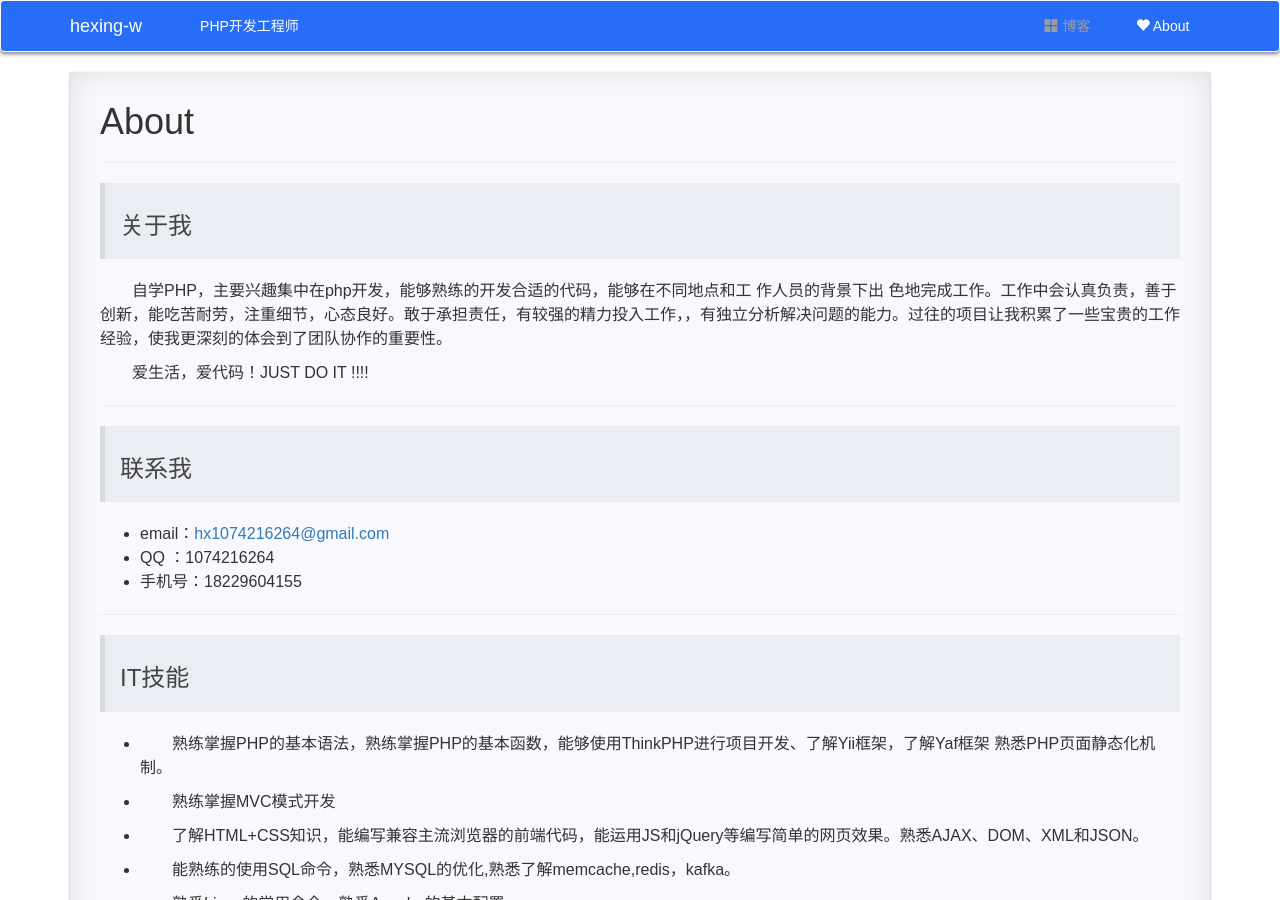
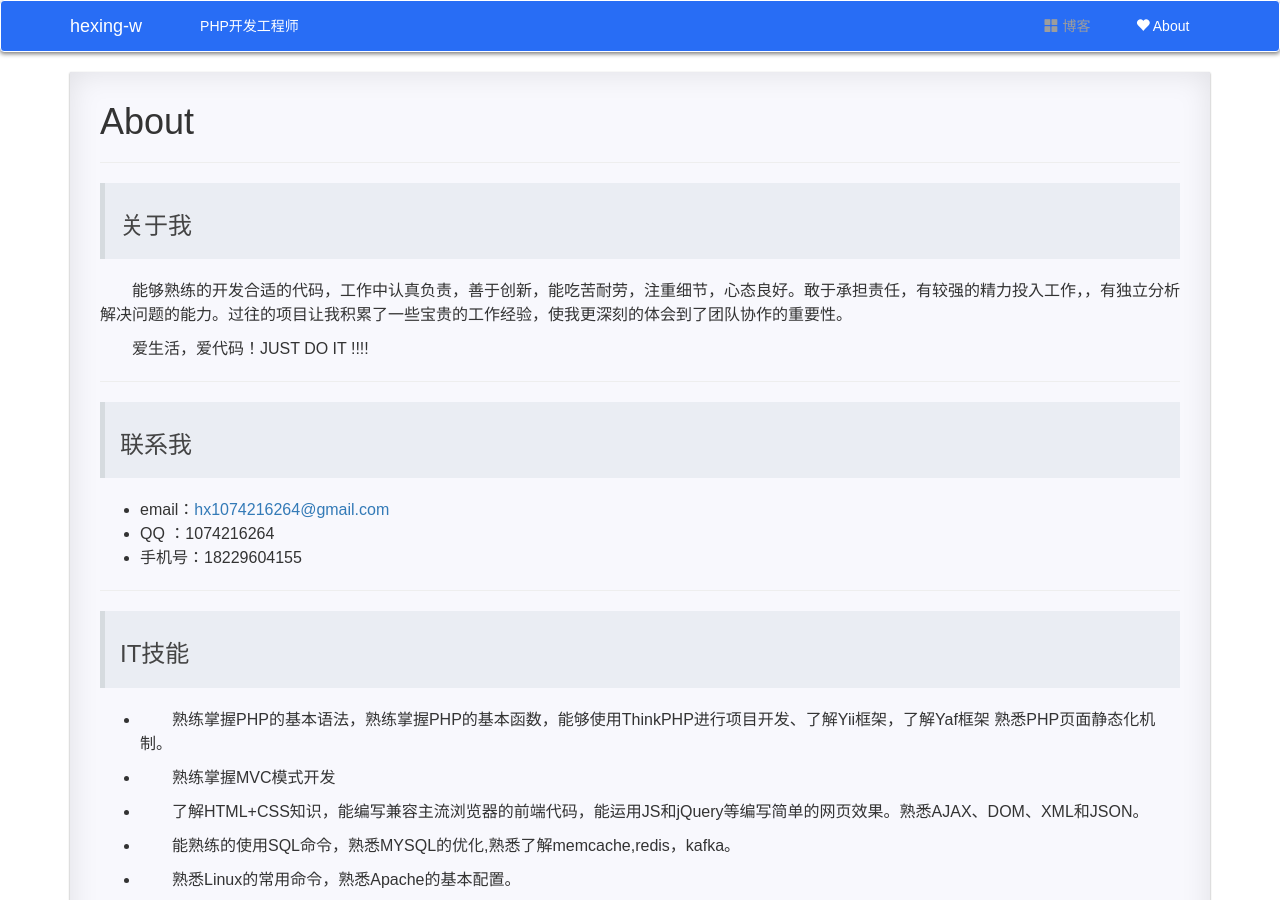
Before and after one commit to hexing-w/hexing-w.github.io, a Jekyll site: the page built from pages/2about.md, in a window 1280 px wide and 900 px high. Built offline with Jekyll 4.4.1, drawn with Linux system fonts in a browser that asks for light colours; nearby versions of some CDN libraries; comment, search, counter and statistics services are not loaded; a style sheet for code colours, icons or effects is not loaded.

Commit message:
update resume me

```diff
--- a/pages/2about.md
+++ b/pages/2about.md
@@ -7,7 +7,7 @@ icon: glyphicon-heart
 
 > ### 关于我
 
-   自学PHP，主要兴趣集中在php开发，能够熟练的开发合适的代码，能够在不同地点和工 作人员的背景下出   色地完成工作。工作中会认真负责，善于创新，能吃苦耐劳，注重细节，心态良好。敢于承担责任，有较强的精力投入工作，，有独立分析解决问题的能力。过往的项目让我积累了一些宝贵的工作经验，使我更深刻的体会到了团队协作的重要性。
+   能够熟练的开发合适的代码，工作中认真负责，善于创新，能吃苦耐劳，注重细节，心态良好。敢于承担责任，有较强的精力投入工作，，有独立分析解决问题的能力。过往的项目让我积累了一些宝贵的工作经验，使我更深刻的体会到了团队协作的重要性。
 
   爱生活，爱代码！JUST DO IT !!!!
 
@@ -55,6 +55,7 @@ icon: glyphicon-heart
 ### 纳米娱乐(2016.8---至今）
 
  担任php开发工程师，负责微微星球游戏项目的相关开发，参与微微星球项目的大数据对接，gm工具，任务系统，VIP系统，碎片活动系统，商城系统，签到系统，宠物系统相关开发。
+
 
 
 ---
```
